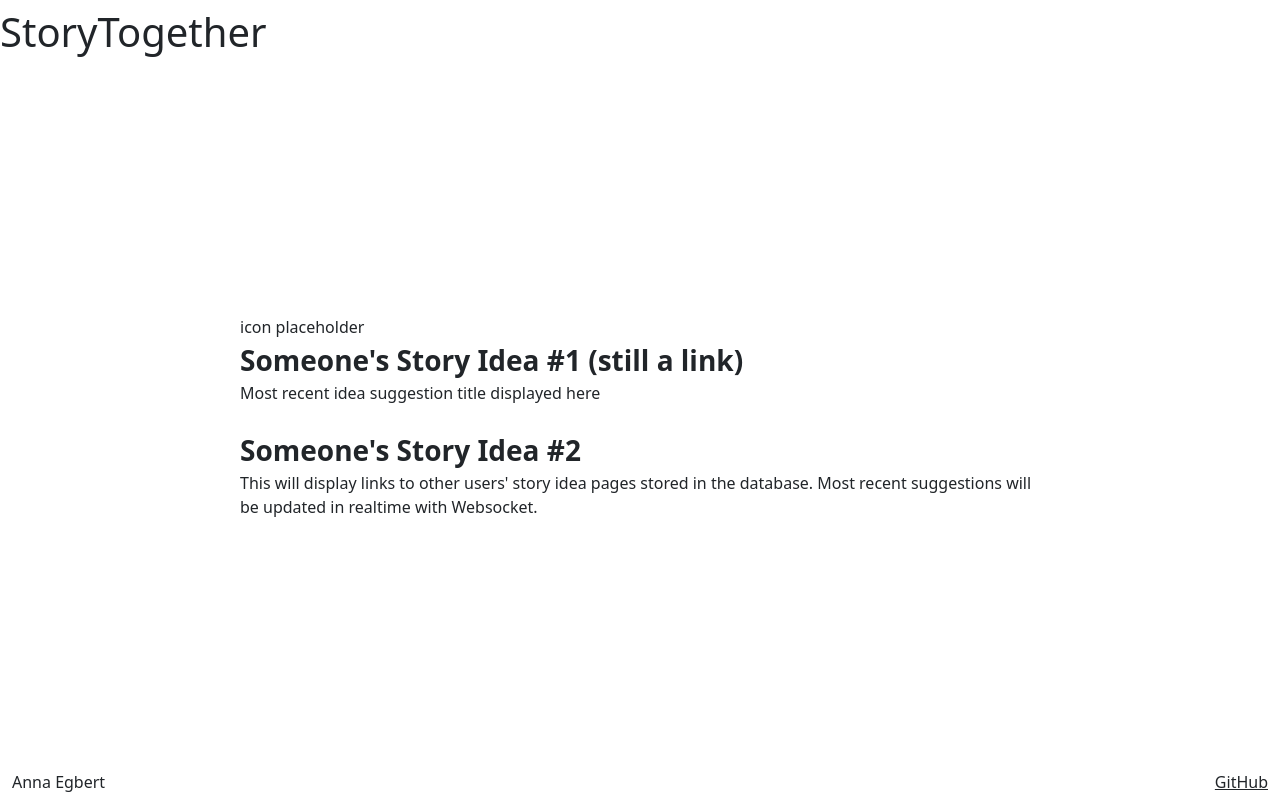
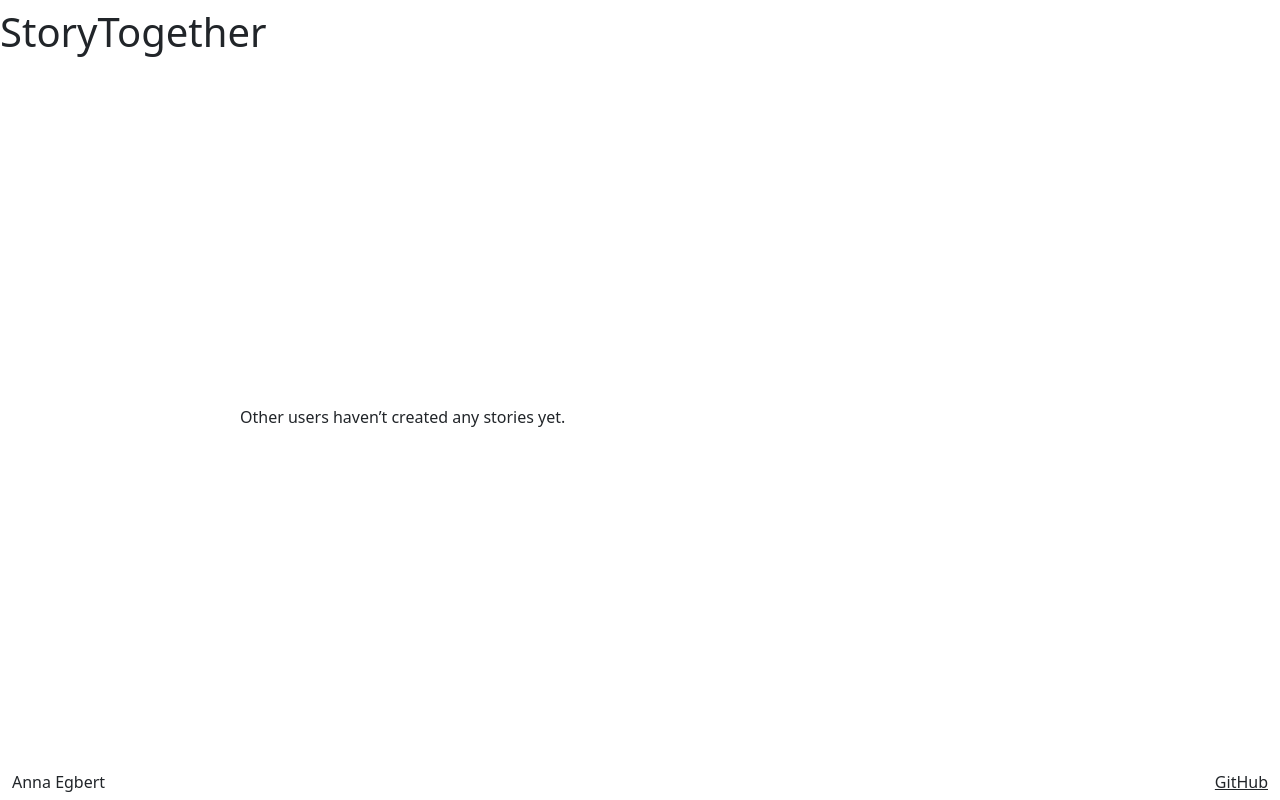
Before and after one commit to anniejack453/startup, a React (Vite) app: page /browse in a window 1280 px wide. Built offline with nearby package versions, Linux system fonts and the light colour scheme.

Commit message:
home and browse pages correctly render story ideas

```diff
--- a/src/app.jsx
+++ b/src/app.jsx
@@ -73,10 +73,10 @@ function App() {
             </header>
 
             <Routes>
-                <Route path='/home' element={<Home />} />
-                <Route path='/browse' element={<Browse stories={stories}/>} />
+                <Route path='/home' element={<Home userName={userName} />} />
+                <Route path='/browse' element={<Browse userName={userName}/>} />
                 <Route path='/contribute/:id' element={<Contribute stories={stories} setStories={setStories}/>} />
-                <Route path='/createStory' element={<CreateStory stories={stories} setStories={setStories} username={userName}/>} />
+                <Route path='/createStory' element={<CreateStory stories={stories} setStories={setStories} userName={userName}/>} />
                 <Route path='/storyPage/:id' element={<StoryPage stories={stories} setStories={setStories} />} />
                 <Route path='*' element={<NotFound />} />
                 <Route
--- a/src/browse/browse.jsx
+++ b/src/browse/browse.jsx
@@ -1,35 +1,34 @@
-import React from 'react';
+import React, {useEffect, useState} from 'react';
 import { NavLink } from 'react-router-dom';
 
-export function Browse() {
-    const [review, setReviews] = React.useState([]);
+export function Browse({userName}) {
+    const [stories, setStories] = useState([]);
 
-    React.useEffect(() => {
-        const reviewText = localStorage.getItem('review');
-        if (reviewText) {
-        setReviews(JSON.parse(reviewText));
-        }
-    }, []);
+    useEffect(() => {
+        const allStories = JSON.parse(localStorage.getItem('stories')) || [];
+        const otherStories = allStories.filter(story => story.author !== userName);
+        setStories(otherStories);
+    }, [userName]);
 
   return (
     <main>
         <div className="text-center container-fluid">
             <div className="story-links mx-auto text-start" style={{maxWidth: '800px'}}>
-                <div className="mb-4">
-                    <div id="icon">icon placeholder</div>
-                    <NavLink to="/storyPage" className="fs-3 text-decoration-none text-dark fw-semibold">
-                        Someone's Story Idea #1 (still a link)
-                    </NavLink>
-                    <p id="review">Most recent idea suggestion title displayed here</p>
-                </div>
-                <div>
-                    <NavLink to="/storyPage" className="fs-3 text-decoration-none text-dark fw-semibold">
-                        Someone's Story Idea #2
-                    </NavLink>
-                    <p id="review">This will display links to other users' story idea pages
-                    stored in the database. Most recent suggestions will be updated
-                    in realtime with Websocket.</p>
-                </div>
+                {stories.length > 0 ? (
+                    stories.map((story) => (
+                    <div key={story.id} className="mb-4">
+                        <NavLink
+                        to={`/storyPage/${story.id}`}
+                        className="fs-3 text-decoration-none text-dark fw-semibold"
+                        >
+                        {story.title}
+                        </NavLink>
+                        <p>{story.premise}</p>
+                    </div>
+                    ))
+                ) : (
+                    <p>Other users haven’t created any stories yet.</p>
+                )}
             </div>
         </div>
     </main>
--- a/src/createStory/createStory.jsx
+++ b/src/createStory/createStory.jsx
@@ -1,4 +1,4 @@
-import React from 'react';
+import React, {useState} from 'react';
 import { useNavigate } from 'react-router-dom';
 
 export function CreateStory({stories, setStories, userName}) {
--- a/src/home/home.jsx
+++ b/src/home/home.jsx
@@ -1,27 +1,34 @@
-import React from 'react';
+import React, {useEffect, useState} from 'react';
 import { NavLink } from 'react-router-dom';
 
-export function Home() {
+export function Home({userName}) {
+  const [stories, setStories] = useState([]);
+
+  useEffect(() => {
+    const allStories = JSON.parse(localStorage.getItem('stories')) || [];
+    const userStories = allStories.filter((story) => story.author === userName);
+    setStories(userStories);
+  }, [userName]);
 
   return (
     <main className="container-fluid text-center">
       <div className="text-center container-fluid">
             <div className="story-links mx-auto text-start" style={{maxWidth: '800px'}}>
-                <div className="mb-4">
-                    <div id="icon">icon placeholder</div>
-                    <NavLink to="/storyPage" className="fs-3 text-decoration-none text-dark fw-semibold">
-                        Your Story Idea #1 (still a link)
-                    </NavLink>
-                    <p>Most recent idea suggestion title displayed here</p>
-                </div>
-                <div>
-                    <NavLink to="/storyPage" className="fs-3 text-decoration-none text-dark fw-semibold">
-                        Your Story Idea #2
-                    </NavLink>
-                    <p>This will display links to other users' story idea pages
-                    stored in the database. Most recent suggestions will be updated
-                    in realtime with Websocket.</p>
-                </div>
+                {stories.length > 0 ? (
+                    stories.map((story) => (
+                    <div key={story.id} className="mb-4">
+                        <NavLink
+                        to={`/storyPage/${story.id}`}
+                        className="fs-3 text-decoration-none text-dark fw-semibold"
+                        >
+                        {story.title}
+                        </NavLink>
+                        <p>{story.premise}</p>
+                    </div>
+                    ))
+                ) : (
+                    <p>You haven’t created any stories yet.</p>
+                )}
             </div>
         </div>
     </main>
```
